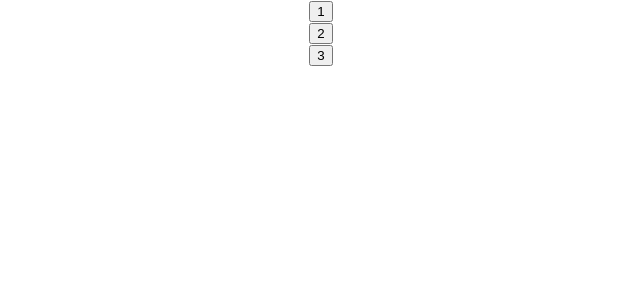
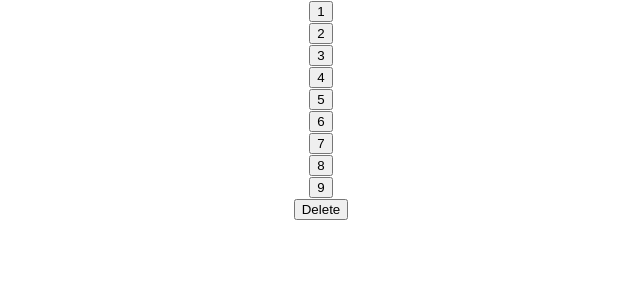
Before and after one commit to tjamesmac/approject, a React (Create React App) app: page / in a window 1280 px wide. Shown: the top 300 px of the page, without its empty margins (319-959 px from the left). Built offline with nearby package versions, Linux system fonts and the light colour scheme.

Commit message:
Add delete, method, component

```diff
--- a/src/TS/Calculator.tsx
+++ b/src/TS/Calculator.tsx
@@ -1,5 +1,14 @@
 import React, { Component } from 'react';
 import { Button } from './Button';
+
+
+
+
+const Delete = (props: {action: any}) => {
+    return (
+        <button onClick={props.action}>Delete</button>
+    )
+}
 
 interface IProps {
 }
@@ -12,22 +21,37 @@ export class Calculator extends Component<IProps, IState> {
         this.state = {
             input: "",
         }
-        // this.handler = this.handler.bind(this);
     }
     handler(id: any) {
         this.setState({
             input: this.state.input + `${id}`
         });
     }
+    handleDelete(id: any) {
+        let beforeDelete = this.state.input;
+        let del = beforeDelete.substr(0, beforeDelete.length - 1);
+        this.setState({
+            input: del
+        });
+    }
 
   render() {
     console.log(this.state.input);
+    let numbers: string = this.state.input;
     return (
         <div>
-
+            <div>{numbers}</div>
             <Button name={1} handleClick={(e: any) => this.handler(e)}/>
             <Button name={2} handleClick={(e: any) => this.handler(e)}/>
             <Button name={3} handleClick={(e: any) => this.handler(e)}/>
+            <Button name={4} handleClick={(e: any) => this.handler(e)}/>
+            <Button name={5} handleClick={(e: any) => this.handler(e)}/>
+            <Button name={6} handleClick={(e: any) => this.handler(e)}/>
+            <Button name={7} handleClick={(e: any) => this.handler(e)}/>
+            <Button name={8} handleClick={(e: any) => this.handler(e)}/>
+            <Button name={9} handleClick={(e: any) => this.handler(e)}/>
+            <Delete action={(e: any) => this.handleDelete(e)}/>
+
         </div>
     );
   }
```
